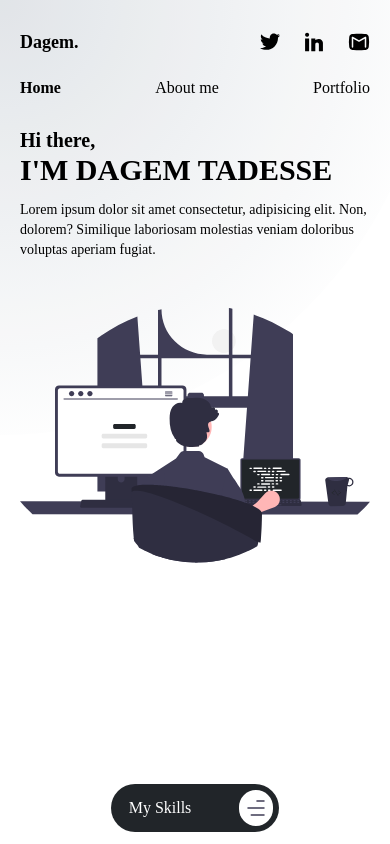
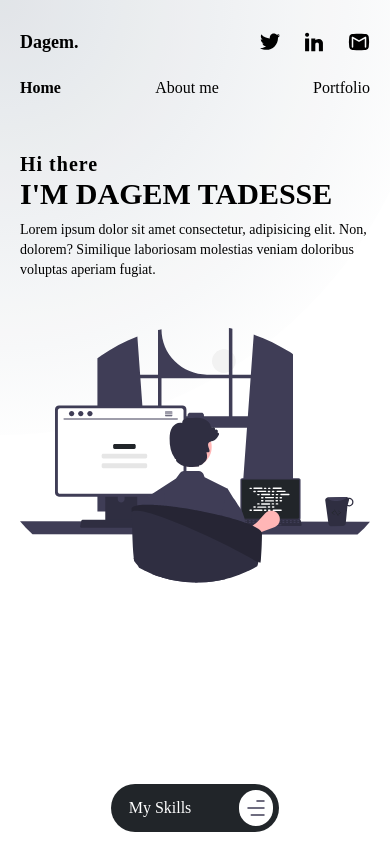
Before and after one commit to dagemtadesse/portfolio, a Next.js app: page / in a window 390 px wide. Built offline with nearby package versions, Linux system fonts and the light colour scheme.

Commit message:
UI fixes + mobile socials

```diff
--- a/components/portfolio/SocialsMobile.tsx
+++ b/components/portfolio/SocialsMobile.tsx
@@ -10,7 +10,7 @@ const SocialsMobile = () => {
     <ul className="flex flex-row-reverse gap-6 items-center md:hidden overflow-hidden">
       {trail.map(({ opacity }, index) => (
         <animated.li key={SOCIALS[index].handle} style={{ opacity }}>
-          <a href={SOCIALS[index].href}></a>{SOCIALS[index].icon}
+          <a href={SOCIALS[index].href} target="_blank">{SOCIALS[index].icon}</a>
         </animated.li>
       ))}
     </ul>
--- a/pages/index.tsx
+++ b/pages/index.tsx
@@ -40,10 +40,10 @@ export default function Home({
           className="basis-[40%] flex flex-col justify-center items-center"
           style={textAnimation}
         >
-          <div className="max-w-[460px]">
-            <p className="font-semibold text-xl leading-6">Hi there,</p>
+          <div className="max-w-[460px] mt-6 md:mt-0">
+            <p className="font-semibold text-xl leading-6 tracking-wider">Hi there</p>
             <p className="font-bold uppercase text-3xl">I'm dagem tadesse</p>
-            <p className="font-light text-sm mt-3">
+            <p className="text-sm md:mt-3 mt-2">
               Lorem ipsum dolor sit amet consectetur, adipisicing elit. Non,
               dolorem? Similique laboriosam molestias veniam doloribus voluptas
               aperiam fugiat.
--- a/pages/portfolio.tsx
+++ b/pages/portfolio.tsx
@@ -33,7 +33,7 @@ const Portfolio = ({
         <title>portfolio | Dagem Tadesse</title>
       </Head>
 
-      <div className="col-span-8 flex flex-col gap-7">
+      <div className="col-span-8 flex flex-col gap-7 pb-[80px]">
         {trail.map((animation, index) => (
           <animated.div style={animation} key={PortfolioData[index].title}>
             <PortfolioItem {...PortfolioData[index]} />
--- a/styles/global.css
+++ b/styles/global.css
@@ -613,6 +613,18 @@ video {
   margin-left: 3rem;
 }
 
+.mt-2 {
+  margin-top: 0.5rem;
+}
+
+.mt-8 {
+  margin-top: 2rem;
+}
+
+.mt-6 {
+  margin-top: 1.5rem;
+}
+
 .flex {
   display: flex;
 }
@@ -897,16 +909,12 @@ video {
   padding-bottom: 0px;
 }
 
+.pb-\[80px\] {
+  padding-bottom: 80px;
+}
+
 .pr-10 {
   padding-right: 2.5rem;
-}
-
-.pb-72 {
-  padding-bottom: 18rem;
-}
-
-.pb-\[80px\] {
-  padding-bottom: 80px;
 }
 
 .font-Montserrat {
@@ -964,6 +972,14 @@ video {
 
 .leading-6 {
   line-height: 1.5rem;
+}
+
+.tracking-wide {
+  letter-spacing: 0.025em;
+}
+
+.tracking-wider {
+  letter-spacing: 0.05em;
 }
 
 .text-white {
@@ -1042,6 +1058,10 @@ video {
 
   .md\:mt-0 {
     margin-top: 0px;
+  }
+
+  .md\:mt-3 {
+    margin-top: 0.75rem;
   }
 
   .md\:block {
```
